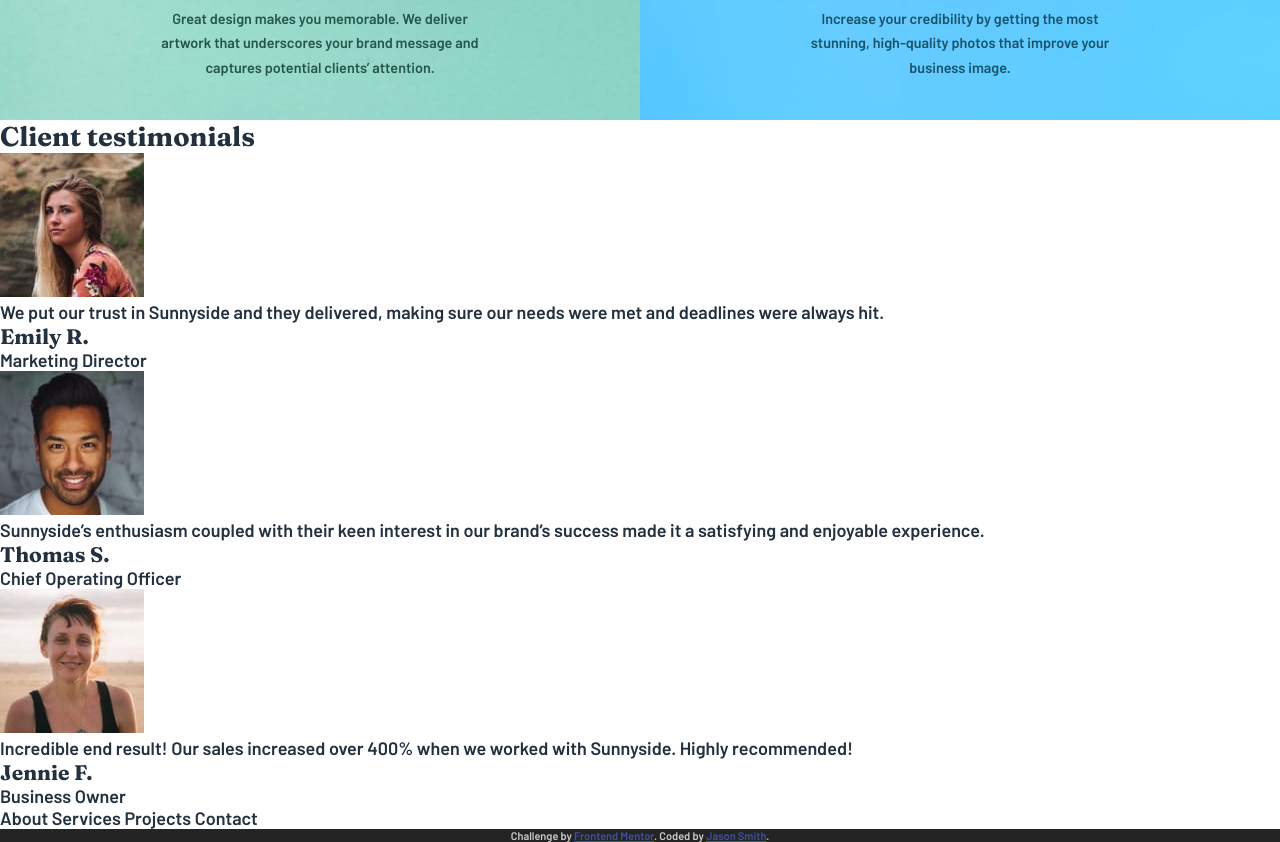
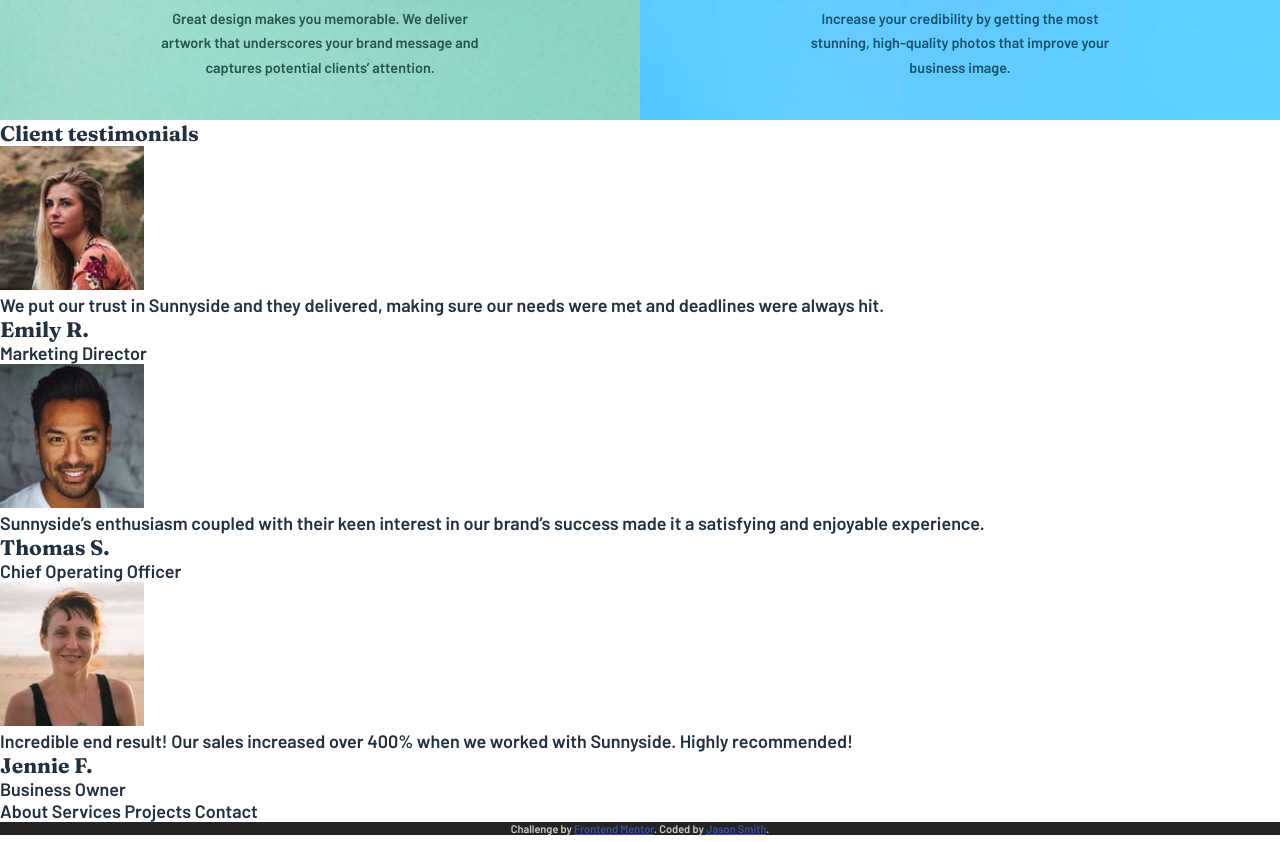
Before and after one commit to SmiJa/sunnyside-agency-landing, a plain HTML site: page index.html in a window 1280 px wide. Shown: the part 2480-3322 px from the top of the page. Drawn offline with Linux system fonts and the light colour scheme.

Commit message:
refactor testimonial html

```diff
--- a/index.html
+++ b/index.html
@@ -79,8 +79,9 @@
       </div>
     </section>
     <section id="testimonials">
-      <h2>Client testimonials</h2>
+      <h3>Client testimonials</h3>
 
+      <div class="testimonial-row">
         <div class="testimonial">
           <img src="./images/image-emily.jpg" alt="Image of Emily R.">
           <p>We put our trust in Sunnyside and they delivered, making sure our needs were met and deadlines were always hit.</p>
@@ -98,6 +99,7 @@
           <p>Incredible end result! Our sales increased over 400% when we worked with Sunnyside. Highly recommended!</p>
           <h3>Jennie F.</h3>
           <p class="title">Business Owner</p>
+        </div>
       </div>
     </section>
     <section id="gallery">
```
Lines whose indentation alone changed are shown as unchanged.
